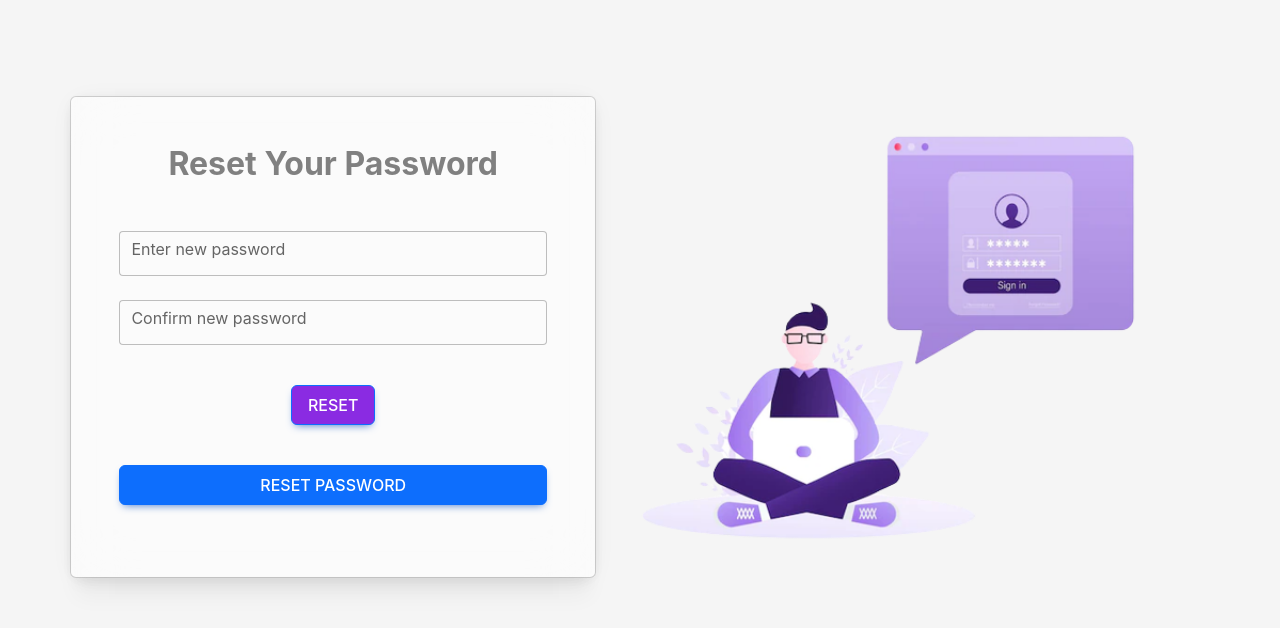
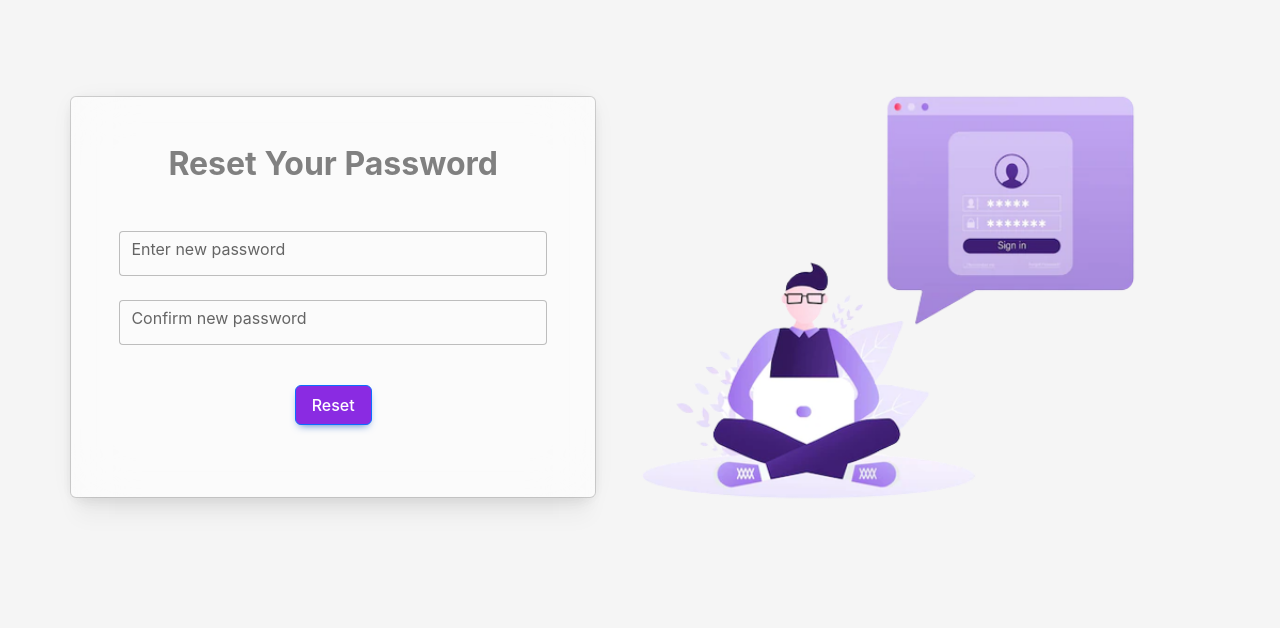
Before and after one commit to 401-Jobs/FE, a React (Create React App) app: page /resetPassword in a window 1280 px wide. Shown: the top 628 px of the page. Built offline with nearby package versions, Linux system fonts and the light colour scheme; a web font is replaced by a local one.

Commit message:
Final edits

```diff
--- a/src/components/LoginPage/CompanyLogin.js
+++ b/src/components/LoginPage/CompanyLogin.js
@@ -91,7 +91,7 @@ export const CompanyLogin = () => {
 
                 <MDBBtn
                   onClick={LoginHandler}
-                  className="mb-4 px-5"
+                  className="mb-4 px-5 bt"
                   color="dark"
                   size="lg"
                 >
--- a/src/components/ResetPassword/Reset.js
+++ b/src/components/ResetPassword/Reset.js
@@ -94,9 +94,9 @@ export const Reset = () => {
               />
 
 
-              <MDBBtn style={{backgroundColor:'blueviolet'}} className="w-70 mb-4 mt-3" size="md">
+              {/* <MDBBtn style={{backgroundColor:'blueviolet'}} className="w-70 mb-4 mt-3" size="md">
                 Reset
-              </MDBBtn>
+              </MDBBtn> */}
 
               {isLoading ? (
                 <div style={{ textAlign: "center", alignContent: "center" }}>
@@ -105,8 +105,8 @@ export const Reset = () => {
                   </Spinner>
                 </div>
               ) : !message ? (
-                <MDBBtn className="w-100 mb-4 mt-3" size="md" onClick={Handler}>
-                  Reset Password
+                <MDBBtn className="w-70 mb-4 mt-3" size="md" style={{backgroundColor:'blueviolet',textTransform:'unset'}} onClick={Handler}>
+                  Reset
                 </MDBBtn>
               ) : (
                 message
```
